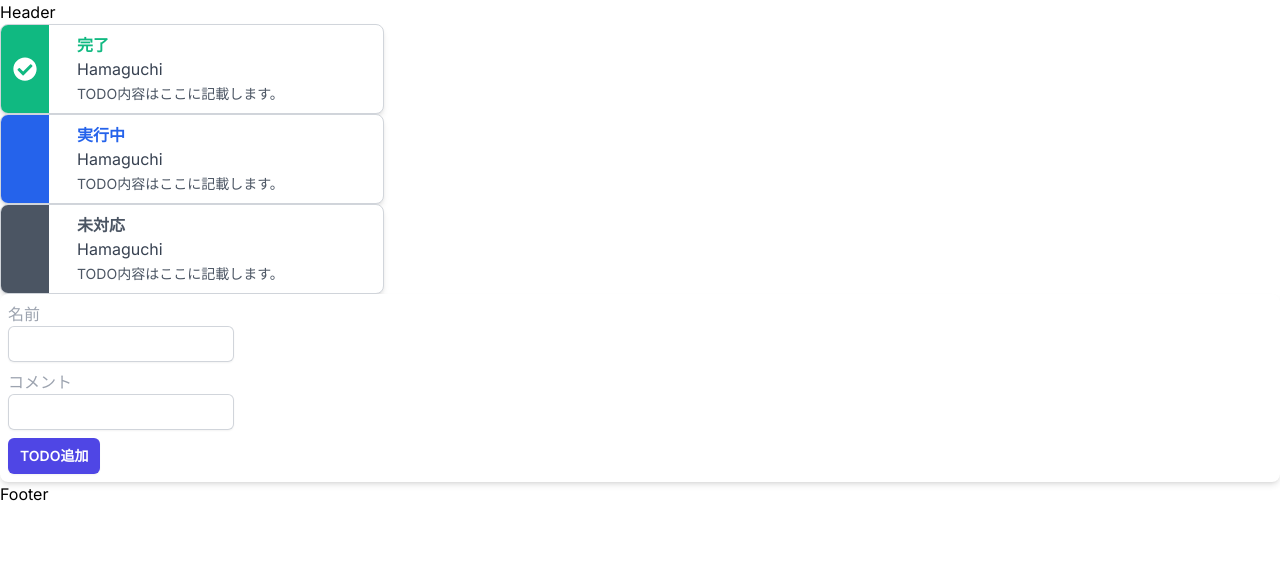
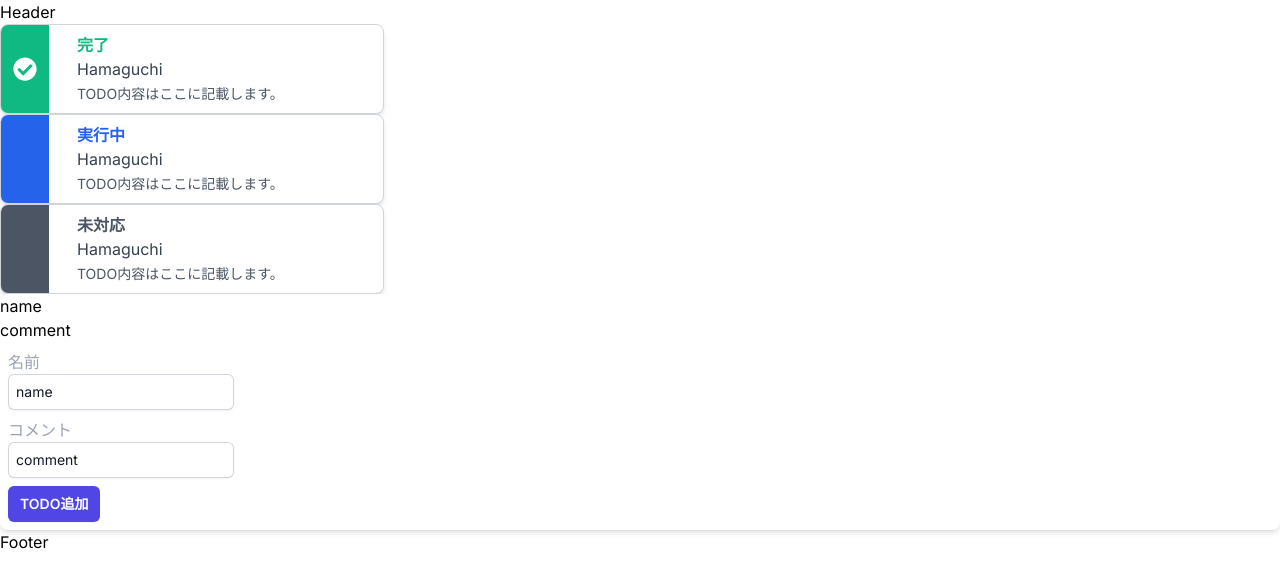
Before and after one commit to Egyh/work-schedule, a Next.js app: page / in a window 1280 px wide. Shown: the top 586 px of the page. Built offline with nearby package versions, Linux system fonts and the light colour scheme.

Commit message:
update: ユーザーの追加機能

```diff
--- a/app/page.tsx
+++ b/app/page.tsx
@@ -1,9 +1,10 @@
 'use client';
 import Header from "@/components/Header";
-import NamePlate, { NamePlateProps } from "@/components/User/NamePlate";
-import  Form  from "@/components/User/Form";
+import NamePlate from "@/components/User/NamePlate";
+import  UserForm  from "@/components/User/UserForm";
 import Footer from "@/components/Footer";
-import UserList from "@/components/User/NamePlateList";
+import PlateListForm from "@/components/User/NamePlateList"; "@/components/User/NamePlate";
+import React,  { useState } from "react";
 
 
 // const UserInfo = {
@@ -11,30 +12,13 @@ import UserList from "@/components/User/NamePlateList";
 // 	comment: "TODO内容はここに記載します。",
 // };
 
-const Userinfo: NamePlateProps[] = [
-  {
-    	name: "Hamaguchi",
-    	comment: "TODO内容はここに記載します。",
-      status: "Done",
-    },
-  {
-    	name: "Hamaguchi",
-    	comment: "TODO内容はここに記載します。",
-      status: "Progress",
-    },
-  {
-    	name: "Hamaguchi",
-    	comment: "TODO内容はここに記載します。",
-      status: "Incomplete",
-    }
-]
+
 
 export default function Home() {
 	return (
     <>
 		<Header/>
-    <UserList data={Userinfo}/>
-    <Form/>
+    <PlateListForm/>
     <Footer/>
     </>
 	);
--- a/components/user/NamePlate.tsx
+++ b/components/user/NamePlate.tsx
@@ -1,16 +1,17 @@
 import { FaCheckCircle } from "react-icons/fa";
-import { FaRegCheckCircle } from "react-icons/fa";
+
 
 type Status = "Done" | "Progress" | "Incomplete"
 
-// / propsとしてname,commentを受け付ける設定
-export type NamePlateProps = {
+
+export type Plate = {
 	name: string;
 	comment: string;
 	status: Status;
 };
 
- const NamePlate =(props: NamePlateProps) => {
+ const NamePlate =(props: Plate) => {
+	// 状態に応じて各クラス名、テクストを取得する
 	let statusClassName = {
 		text: "",
 		textColor: "",
--- a/components/user/NamePlateList.tsx
+++ b/components/user/NamePlateList.tsx
@@ -1,13 +1,47 @@
-import NamePlate, { NamePlateProps} from "@/components/User/NamePlate";
+import React,  { useState } from "react";
+import NamePlate, { Plate } from "./NamePlate";
+import UserForm from "./UserForm";
 
-type NamePlateListProps = {
-    data: Array<NamePlateProps>;
-};
+const PlateListForm = (): JSX.Element => {
+    const [namePlateList, setPlateList] = useState<Plate[]>([
+        {
+            name: "Hamaguchi",
+            comment: "TODO内容はここに記載します。",
+            status: "Done",
+        },
 
-const NamePlateList = (props: NamePlateListProps) => {
-    return props.data.map((namePlate: NamePlateProps, i) => {
-        return <NamePlate key={i} {...namePlate} />;
-    });
-};
+        {
+            name: "Hamaguchi",
+            comment: "TODO内容はここに記載します。",
+            status: "Progress",
+        },
 
-export default NamePlateList;
+        {
+            name: "Hamaguchi",
+            comment: "TODO内容はここに記載します。",
+            status: "Incomplete",
+        }
+        ]);
+
+    const addPlateOnClick = (plate: Plate) => {
+
+        const newPlateList = [...namePlateList];
+
+        newPlateList.push(plate);
+        setPlateList(newPlateList);
+        console.log("add");
+
+    };
+
+    return (
+        <>
+        {namePlateList.map((plate, i) => {
+            return<NamePlate key={i} {...plate}/>
+        })}
+        <UserForm addPlateOnclick={addPlateOnClick}/>
+        </>
+    );
+    };
+
+
+export default PlateListForm;
--- a/components/user/Form.tsx
+++ b/components/user/UserForm.tsx
@@ -1,15 +1,48 @@
-export default function Form () {
+import React,  { useState } from "react";
+import { Plate } from "./NamePlate";
+
+type UserFormProps = {
+	addPlateOnclick: (plate: Plate) => void;
+}
+
+ const UserForm = (props: UserFormProps): JSX.Element => {
+	const [formUser, setFormUser] = useState<Plate>({
+		name: "name",
+		comment: "comment",
+		status: "Done",
+	});
+
+	const handlerAddPlateOnclick = () => {
+		props.addPlateOnclick(formUser);
+	}
+
+	const handlerPlateNameFormOnChange = (
+		event: React.ChangeEvent<HTMLInputElement>
+	) => {
+		const newForm = { ...formUser };
+		newForm.name = event.target.value;
+		setFormUser(newForm);
+	};
+
+	const handlerPlateCommentFormOnChange = (
+		event: React.ChangeEvent<HTMLInputElement>
+	) => {
+		const newForm = { ...formUser };
+		newForm.comment = event.target.value;
+		setFormUser(newForm);
+	};
 
 return (
 <div className="w-100 overflow-hidden bg-white rounded-lg shadow-md dark:bg-gray-800">
-			{/* <p>{formTodo.title}</p> */}
+			<p>{formUser.name}</p>
+			<p>{formUser.comment}</p>
 			<form onSubmit={(e) => e.preventDefault()}>
 				<div className="m-2">
 					<label className="text-gray-400">名前</label>
 					<input
 						type="text"
-						// value={formTodo.title}
-						// onChange={handlerTodoTitleFormOnChange}
+						value={formUser.name}
+						onChange={handlerPlateNameFormOnChange}
 						className="block rounded-md border-0 py-1.5 px-2 text-gray-900 shadow-sm ring-1 ring-inset ring-gray-300 placeholder:text-gray-400 focus:ring-2 focus:ring-inset focus:ring-indigo-600 sm:text-sm sm:leading-6"
 					/>
 				</div>
@@ -18,13 +51,14 @@ return (
 					<label className="text-gray-400">コメント</label>
 					<input
 						type="text"
-						// value={formTodo.content}
+						value={formUser.comment}
+						onChange={handlerPlateCommentFormOnChange}
 						className="block  rounded-md border-0 py-1.5 px-2 text-gray-900 shadow-sm ring-1 ring-inset ring-gray-300 placeholder:text-gray-400 focus:ring-2 focus:ring-inset focus:ring-indigo-600 sm:text-sm sm:leading-6"
 					/>
 				</div>
 				<div className="m-2">
 					<button
-						type="submit"
+						onClick={handlerAddPlateOnclick}
 						className="flex justify-center rounded-md bg-indigo-600 px-3 py-1.5 text-sm font-semibold leading-6 text-white shadow-sm hover:bg-indigo-500 focus-visible:outline focus-visible:outline-2 focus-visible:outline-offset-2 focus-visible:outline-indigo-600">
 						TODO追加
 					</button>
@@ -32,4 +66,7 @@ return (
 			</form>
 		</div>
    );
-}
+
+};
+
+export default UserForm;
```
